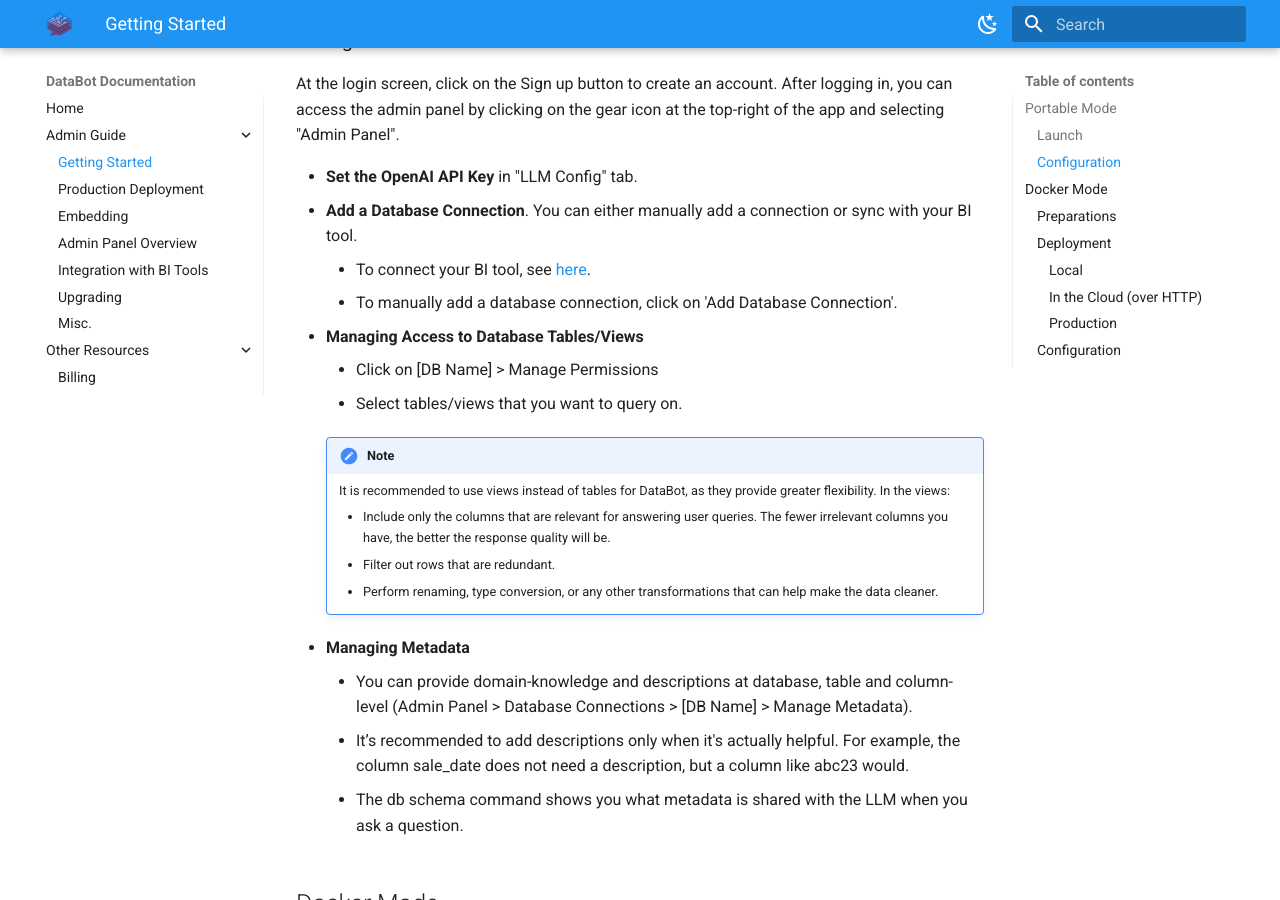
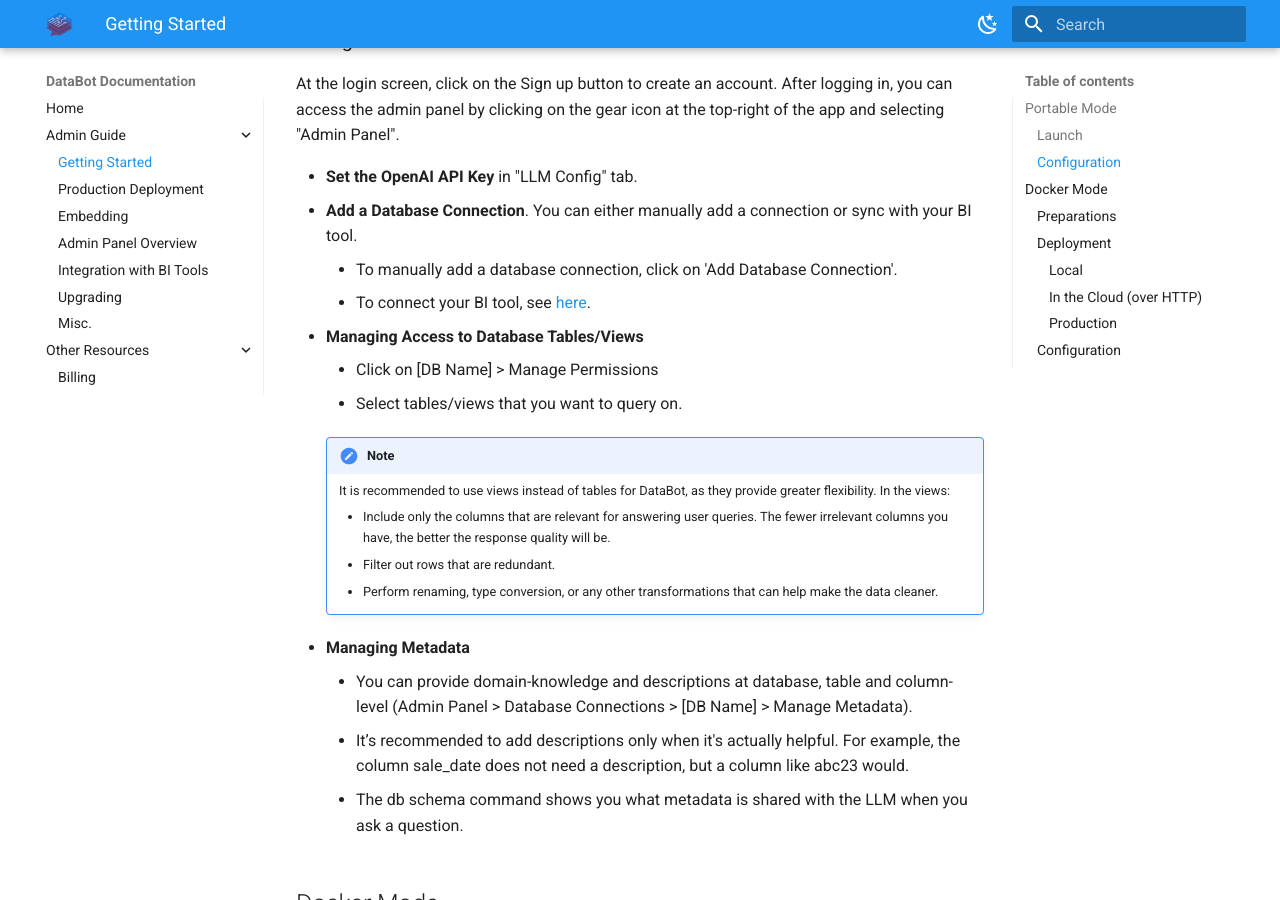
Before and after one commit to Intellimenta/DataBot, an MkDocs documentation site: the page built from docs/admin_guide/getting_started.md, in a window 1280 px wide and 900 px high, scrolled down 669 px. Built offline with MkDocs 1.6.1 and Material for MkDocs 9.7.7, drawn with Linux system fonts in a browser that asks for light colours.

Commit message:
update docs

```diff
--- a/docs/admin_guide/getting_started.md
+++ b/docs/admin_guide/getting_started.md
@@ -21,8 +21,8 @@ At the login screen, click on the Sign up button to create an account. After log
 
 - **Set the OpenAI API Key** in "LLM Config" tab.
 - **Add a Database Connection**. You can either manually add a connection or sync with your BI tool.
+    - To manually add a database connection, click on 'Add Database Connection'.
     - To connect your BI tool, see [here](./bi_integration.md).
-    - To manually add a database connection, click on 'Add Database Connection'.
 - **Managing Access to Database Tables/Views**
     - Click on [DB Name] > Manage Permissions
     - Select tables/views that you want to query on.
```
